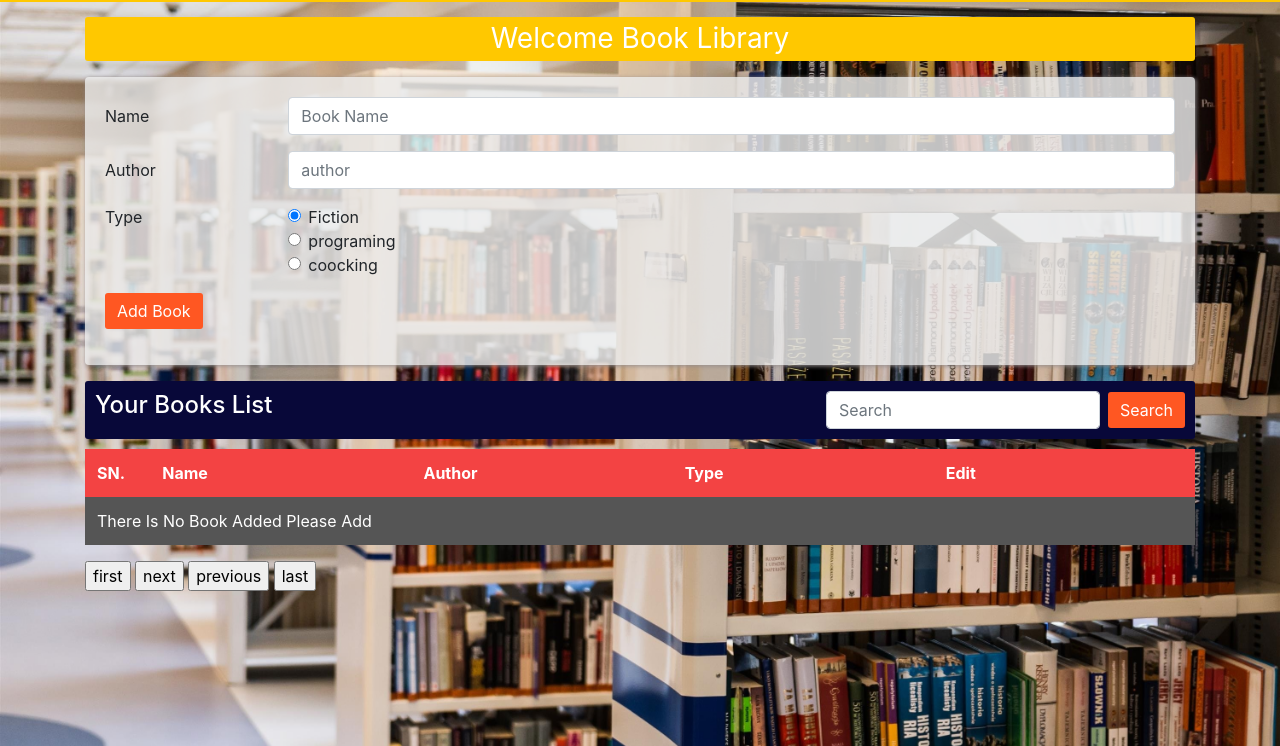
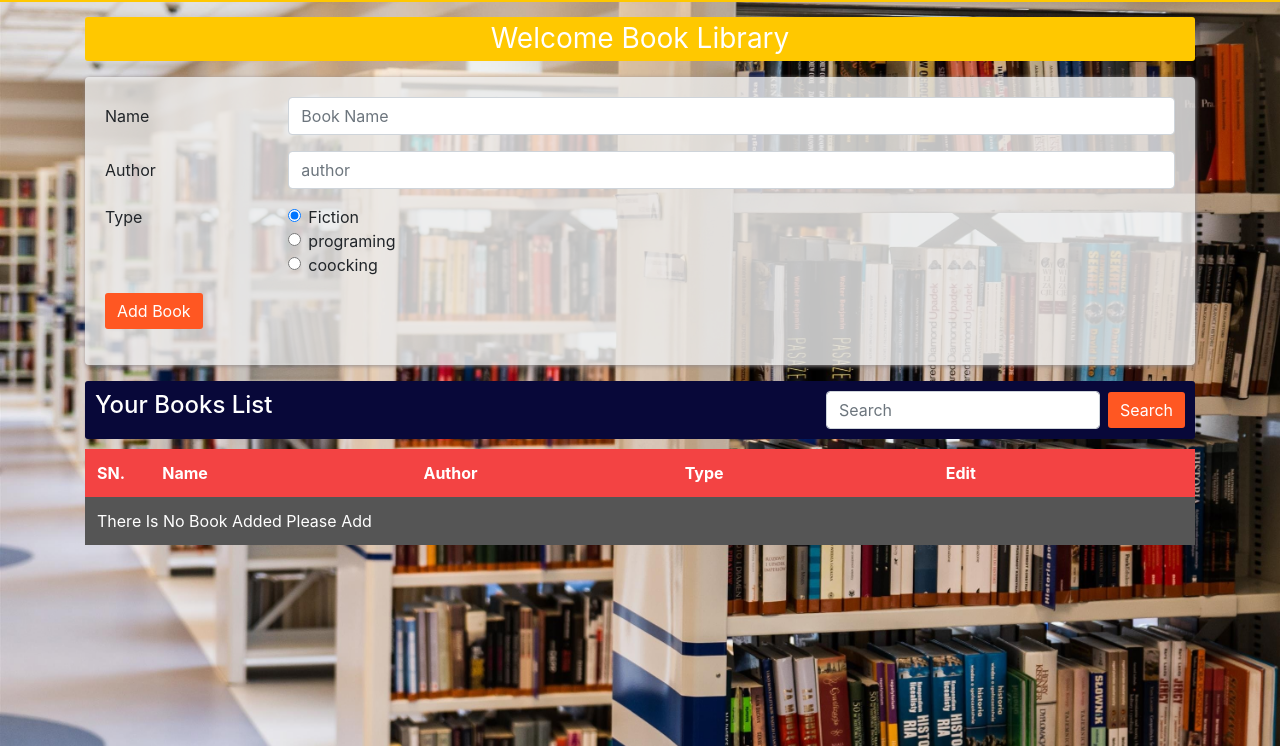
Before and after one commit to amit-dotcode/JavaScript-Curd-oprations-App, a plain HTML site: page index.html in a window 1280 px wide. Shown: the part 54-800 px from the top of the page. Drawn offline with nearby package versions, Linux system fonts and the light colour scheme.

Commit message:
chnges html
remove pegination

```diff
--- a/index.html
+++ b/index.html
@@ -178,11 +178,6 @@ tr > th > td {white-space: nowrap;}
               </tbody>
             </table>
           </div>
-
-          <input type="button" id="first" onclick="firstPage()" value="first" />
-          <input type="button" id="next" onclick="nextPage()" value="next" />
-          <input type="button" id="previous" onclick="previousPage()" value="previous" />
-          <input type="button" id="last" onclick="lastPage()" value="last" />
       </div>
       </section>
 
```
